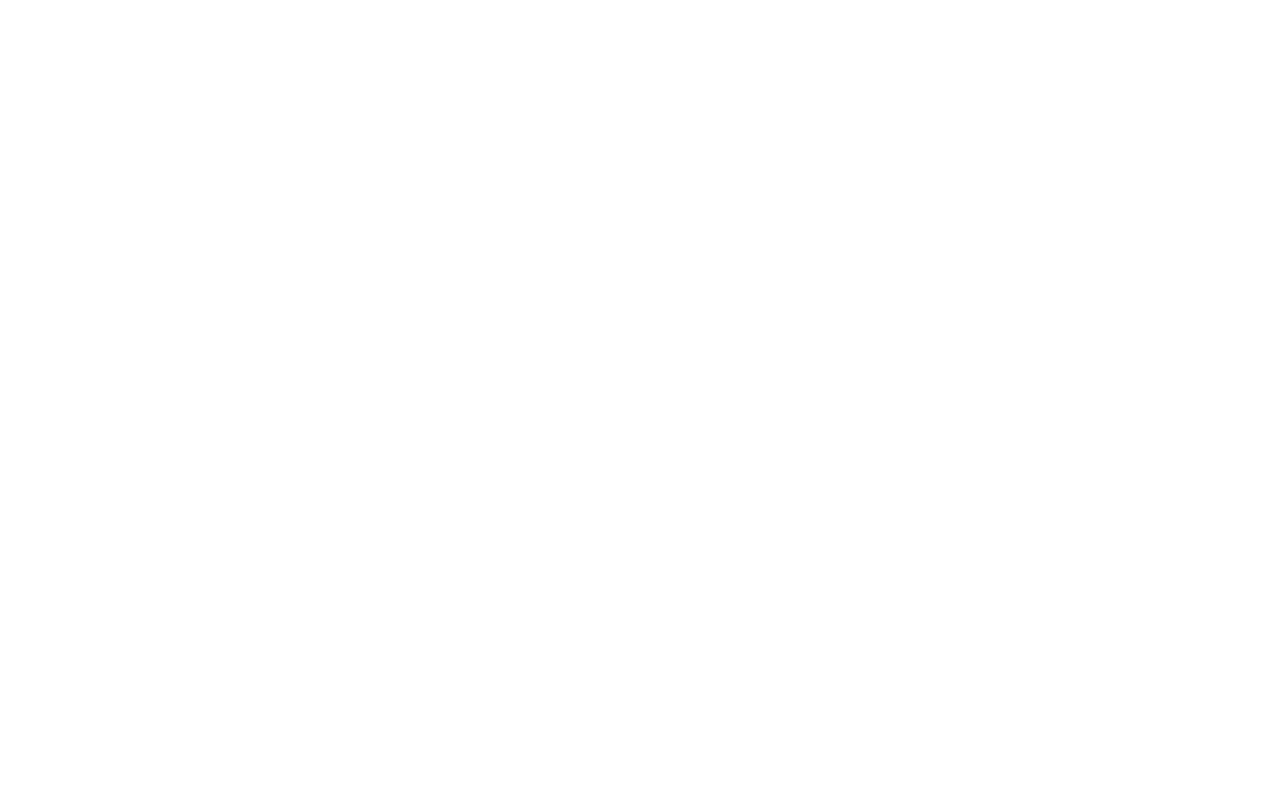
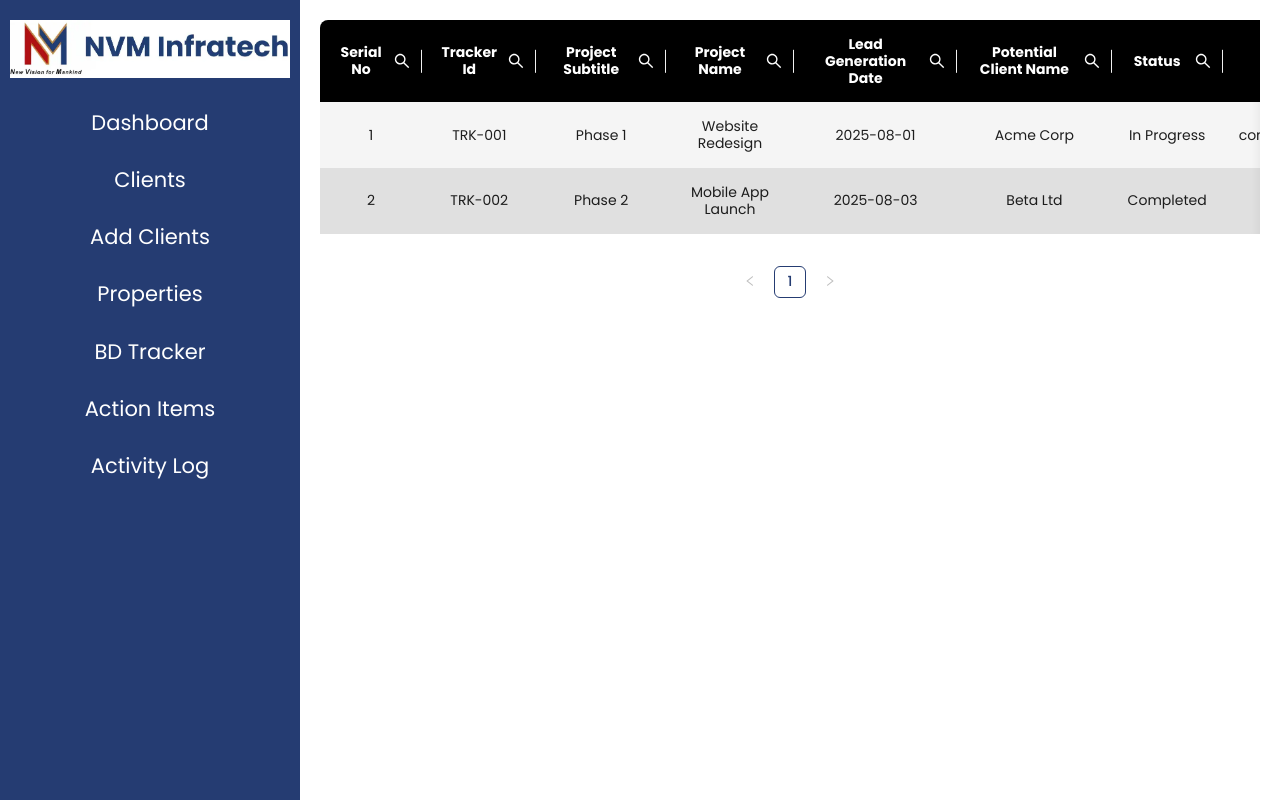
Before and after one commit to GauravUkinkar/nvmcrm-frontend, a React (Vite) app: page /bdTracker in a window 1280 px wide. Before the commit this address had no page. Built offline with nearby package versions, Linux system fonts and the light colour scheme.

Commit message:
properties

```diff
--- a/src/comp/sidebar/Sidebar.jsx
+++ b/src/comp/sidebar/Sidebar.jsx
@@ -19,8 +19,28 @@
       icon: <FaPeopleLine />,
     },
     {
-         name: "Add Clients",
+      name: "Add Clients",
       path: "/addclients",
+      icon: <FaPeopleLine />,
+    },
+    {
+      name: "Properties",
+      path: "/properties",
+      icon: <FaPeopleLine />,
+    },
+    {
+      name: "BD Tracker",
+      path: "/bdTracker",
+      icon: <FaPeopleLine />,
+    },
+    {
+      name: "Action Items",
+      path: "/actionItems",
+      icon: <FaPeopleLine />,
+    },
+    {
+      name: "Activity Log",
+      path: "/activityLogs",
       icon: <FaPeopleLine />,
     }
   ];
--- a/src/comp/table/Table.jsx
+++ b/src/comp/table/Table.jsx
@@ -1,9 +1,9 @@
 import React, { useRef, useState, useMemo } from "react";
 import { Table as AntTable, Input, Button, Space } from "antd";
-import { SearchOutlined } from "@ant-design/icons";
+import { SearchOutlined, EditOutlined, DeleteOutlined } from "@ant-design/icons";
 import Highlighter from "react-highlight-words";
 
-const Table = ({ data, columns }) => {
+const Table = ({ data, columns, showActions = false, onEdit, onDelete }) => {
   const [searchText, setSearchText] = useState("");
   const [searchedColumn, setSearchedColumn] = useState("");
   const [filteredInfo, setFilteredInfo] = useState({});
@@ -24,7 +24,6 @@
     setFilteredInfo(filters);
   };
 
-  // Search filter dropdown
   const getColumnSearchProps = (dataIndex) => ({
     filterDropdown: ({ setSelectedKeys, selectedKeys, confirm, clearFilters }) => (
       <div style={{ padding: 8 }}>
@@ -60,7 +59,7 @@
         </Space>
       </div>
     ),
-    filterIcon: (filtered) => (
+    filterIcon: () => (
       <SearchOutlined style={{ color: "#fff", fontWeight: "bold", fontSize: "16px" }} />
     ),
     onFilter: (value, record) =>
@@ -80,7 +79,6 @@
       ),
   });
 
-  // 🔹 Auto-generate unique-value dropdown filters for each column
   const getColumnValueFilters = (dataIndex) => {
     const uniqueValues = Array.from(
       new Set(
@@ -95,9 +93,8 @@
     }));
   };
 
-  // ✅ Attach BOTH search + dropdown filters to all columns dynamically
   const enhancedColumns = useMemo(() => {
-    return columns.map((col) => ({
+    let updatedCols = columns.map((col) => ({
       ...col,
       align: "center",
       filters: getColumnValueFilters(col.dataIndex),
@@ -109,7 +106,33 @@
           .includes(value.toString().toLowerCase()),
       ...getColumnSearchProps(col.dataIndex),
     }));
-  }, [columns, data, filteredInfo, searchText]);
+
+    // ✅ Add Action column only if showActions=true
+    if (showActions) {
+      updatedCols.push({
+        title: "Action",
+        key: "action",
+        align: "center",
+        render: (_, record) => (
+          <Space>
+            <Button
+              icon={<EditOutlined />}
+              type="link"
+              onClick={() => onEdit?.(record)}
+            />
+            <Button
+              icon={<DeleteOutlined />}
+              type="link"
+              danger
+              onClick={() => onDelete?.(record)}
+            />
+          </Space>
+        ),
+      });
+    }
+
+    return updatedCols;
+  }, [columns, data, filteredInfo, searchText, showActions, onEdit, onDelete]);
 
   return (
     <AntTable
--- /dev/null
+++ b/src/pages/actionItems/ActionItems.jsx
@@ -0,0 +1,69 @@
+import React from "react";
+import Table from "../../comp/table/Table";
+import MainPanel from "../../comp/Main_panel/MainPanel";
+
+const ActionItems = () => {
+  const columns = [
+    { title: "Serial No.", dataIndex: "serialNo", key: "serialNo" },
+    { title: "Project Subtitle", dataIndex: "projectSubtitle", key: "projectSubtitle" },
+    { title: "Project Name", dataIndex: "projectName", key: "projectName" },
+    { title: "Action Item Desc.", dataIndex: "actionItemDesc", key: "actionItemDesc" },
+    { title: "Status", dataIndex: "status", key: "status" },
+    { title: "Estimated Completion Date", dataIndex: "estimatedCompletionDate", key: "estimatedCompletionDate" },
+    { title: "Owner", dataIndex: "owner", key: "owner" },
+    { title: "Comments", dataIndex: "comments", key: "comments" },
+    { title: "Updated by", dataIndex: "updatedBy", key: "updatedBy" },
+    { title: "Update time", dataIndex: "updateTime", key: "updateTime" },
+    { title: "Updated date", dataIndex: "updatedDate", key: "updatedDate" },
+
+  ];
+
+  const data = [
+    {
+      key: "1",
+      serialNo: 1,
+      projectSubtitle: "Phase 1",
+      projectName: "Website Redesign",
+      actionItemDesc: "Update homepage banner",
+      status: "In Progress",
+      estimatedCompletionDate: "2025-08-15",
+      owner: "John Doe",
+      comments: "Waiting for design approval",
+      updatedBy: "ashok_dhas",
+      updateTime: "9:02 AM",
+      updatedDate: "2025-08-08",
+      action: "Edit/Delete",
+    },
+    {
+      key: "2",
+      serialNo: 2,
+      projectSubtitle: "Phase 2",
+      projectName: "Mobile App Launch",
+      actionItemDesc: "Test payment integration",
+      status: "Completed",
+      estimatedCompletionDate: "2025-08-10",
+      owner: "Jane Smith",
+      comments: "All tests passed",
+      updatedBy: "ashok_dhas",
+      updateTime: "8:44 AM",
+      updatedDate: "2025-08-08",
+      action: "Edit/Delete",
+    },
+  ];
+
+  return (
+    <MainPanel>
+      <div>
+        <Table
+          data={data}
+          columns={columns}
+          showActions={true}
+          onEdit={(record) => console.log("Edit", record)}
+          onDelete={(record) => console.log("Delete", record)}
+        />
+      </div>
+    </MainPanel>
+  );
+};
+
+export default ActionItems;
--- a/src/pages/activityLogs/ActivityLogs.jsx
+++ b/src/pages/activityLogs/ActivityLogs.jsx
@@ -1,45 +1,58 @@
-import React from 'react'
-import Table from '../../comp/table/Table';
-import MainPanel from '../../comp/Main_panel/MainPanel';
+import React from "react";
+import Table from "../../comp/table/Table";
+import MainPanel from "../../comp/Main_panel/MainPanel";
 
 const ActivityLogs = () => {
   const columns = [
-        { title: "User", dataIndex: "user", key: "user" },
-        { title: "Login time", dataIndex: "loginTime", key: "loginTime" },
-        { title: "Login date", dataIndex: "loginDate", key: "loginDate" },
-        { title: "Logout time", dataIndex: "logoutTime", key: "logoutTime" },
-
-
+    { title: "Serial No.", dataIndex: "serialNo", key: "serialNo" },
+    { title: "Changed by", dataIndex: "changedBy", key: "changedBy" },
+    { title: "Changed in", dataIndex: "changedIn", key: "changedIn" },
+    { title: "Database Name", dataIndex: "databaseName", key: "databaseName" },
+    {
+      title: "Changed Field Id",
+      dataIndex: "changedFieldId",
+      key: "changedFieldId",
+    },
+    { title: "Changed time", dataIndex: "changedTime", key: "changedTime" },
+    { title: "Changed date", dataIndex: "changedDate", key: "changedDate" },
   ];
 
   const data = [
     {
       key: "1",
-          user: "ashok_dhas",
-          loginTime: "10:28 am",
-          loginDate: "11 Aug 2025",
-          logoutTime: "still logged in",
+      serialNo: 1,
+      changedBy: "ashok_dhas",
+      changedIn: "profession",
+      databaseName: "Client",
+      changedFieldId: "20185830",
+      changedTime: "9:02 AM",
+      changedDate: "2025-08-08",
     },
     {
       key: "2",
-          user: "ashok_dhas",
-          loginTime: "05:33 pm",
-          loginDate: "8 Aug 2025",
-          logoutTime: "still logged in",
+      serialNo: 2,
+      changedBy: "ashok_dhas",
+      changedIn: "broker-code",
+      databaseName: "Client",
+      changedFieldId: "20185830",
+      changedTime: "8:44 AM",
+      changedDate: "2025-08-08",
     },
   ];
+
   return (
-   <>
     <MainPanel>
-    <div >
-      <Table data={data} columns={columns} />
+      <div>
+        <Table
+          data={data}
+          columns={columns}
+          showActions={false}
+          onEdit={(record) => console.log("Edit", record)}
+          onDelete={(record) => console.log("Delete", record)}
+        />
       </div>
     </MainPanel>
+  );
+};
 
-
-
-   </>
-  )
-}
-
-export default ActivityLogs
+export default ActivityLogs;
--- /dev/null
+++ b/src/pages/bdTracker/BDTracker.jsx
@@ -0,0 +1,90 @@
+import React from "react";
+import Table from "../../comp/table/Table";
+import MainPanel from "../../comp/Main_panel/MainPanel";
+
+const BDTracker = () => {
+  const columns = [
+    { title: "Serial No", dataIndex: "serialNo", key: "serialNo" },
+    { title: "Tracker Id", dataIndex: "trackerId", key: "trackerId" },
+    { title: "Project Subtitle", dataIndex: "projectSubtitle", key: "projectSubtitle" },
+    { title: "Project Name", dataIndex: "projectName", key: "projectName" },
+    { title: "Lead Generation Date", dataIndex: "leadGenerationDate", key: "leadGenerationDate" },
+    { title: "Potential Client Name", dataIndex: "potentialClientName", key: "potentialClientName" },
+    { title: "Status", dataIndex: "status", key: "status" },
+    { title: "Email-Id", dataIndex: "emailId", key: "emailId" },
+    { title: "Phone Number", dataIndex: "phoneNumber", key: "phoneNumber" },
+    { title: "Reference (Broker Name)", dataIndex: "referenceBrokerName", key: "referenceBrokerName" },
+    { title: "Comments", dataIndex: "comments", key: "comments" },
+    { title: "Date of Future Contact", dataIndex: "dateOfFutureContact", key: "dateOfFutureContact" },
+    { title: "Marketing Executive", dataIndex: "marketingExecutive", key: "marketingExecutive" },
+    { title: "Date of emailing the Business Proposal to Potential Client", dataIndex: "proposalEmailDate", key: "proposalEmailDate" },
+    { title: "Future date to proceed on Business Proposal", dataIndex: "futureProposalDate", key: "futureProposalDate" },
+    { title: "Updated by", dataIndex: "updatedBy", key: "updatedBy" },
+    { title: "Updated date", dataIndex: "updatedDate", key: "updatedDate" },
+    { title: "Updated time", dataIndex: "updatedTime", key: "updatedTime" },
+
+  ];
+
+  const data = [
+    {
+      key: "1",
+      serialNo: 1,
+      trackerId: "TRK-001",
+      projectSubtitle: "Phase 1",
+      projectName: "Website Redesign",
+      leadGenerationDate: "2025-08-01",
+      potentialClientName: "Acme Corp",
+      status: "In Progress",
+      emailId: "contact@acmecorp.com",
+      phoneNumber: "+1 555-1234",
+      referenceBrokerName: "John Broker",
+      comments: "Awaiting design approval",
+      dateOfFutureContact: "2025-08-15",
+      marketingExecutive: "Jane Smith",
+      proposalEmailDate: "2025-08-02",
+      futureProposalDate: "2025-08-20",
+      updatedBy: "ashok_dhas",
+      updatedDate: "2025-08-08",
+      updatedTime: "09:02 AM",
+
+    },
+    {
+      key: "2",
+      serialNo: 2,
+      trackerId: "TRK-002",
+      projectSubtitle: "Phase 2",
+      projectName: "Mobile App Launch",
+      leadGenerationDate: "2025-08-03",
+      potentialClientName: "Beta Ltd",
+      status: "Completed",
+      emailId: "info@betaltd.com",
+      phoneNumber: "+1 555-5678",
+      referenceBrokerName: "Sarah Broker",
+      comments: "All tests completed",
+      dateOfFutureContact: "2025-08-18",
+      marketingExecutive: "Mark Lee",
+      proposalEmailDate: "2025-08-05",
+      futureProposalDate: "2025-08-22",
+      updatedBy: "ashok_dhas",
+      updatedDate: "2025-08-08",
+      updatedTime: "08:44 AM",
+
+    }
+  ];
+
+  return (
+    <MainPanel>
+      <div>
+        <Table
+          data={data}
+          columns={columns}
+          showActions={true}
+          onEdit={(record) => console.log("Edit", record)}
+          onDelete={(record) => console.log("Delete", record)}
+        />
+      </div>
+    </MainPanel>
+  );
+};
+
+export default BDTracker;
--- /dev/null
+++ b/src/pages/properties/Properties.jsx
@@ -0,0 +1,57 @@
+import React from 'react'
+import Table from "../../comp/table/Table";
+import MainPanel from "../../comp/Main_panel/MainPanel";
+
+const Properties = () => {
+    const columns = [
+        { title: "Serial No.", dataIndex: "serialNo", key: "serialNo" },
+        { title: "Changed by", dataIndex: "changedBy", key: "changedBy" },
+        { title: "Changed in", dataIndex: "changedIn", key: "changedIn" },
+        { title: "Database Name", dataIndex: "databaseName", key: "databaseName" },
+        {
+          title: "Changed Field Id",
+          dataIndex: "changedFieldId",
+          key: "changedFieldId",
+        },
+        { title: "Changed time", dataIndex: "changedTime", key: "changedTime" },
+        { title: "Changed date", dataIndex: "changedDate", key: "changedDate" },
+      ];
+
+      const data = [
+        {
+          key: "1",
+          serialNo: 1,
+          changedBy: "ashok_dhas",
+          changedIn: "profession",
+          databaseName: "Client",
+          changedFieldId: "20185830",
+          changedTime: "9:02 AM",
+          changedDate: "2025-08-08",
+        },
+        {
+          key: "2",
+          serialNo: 2,
+          changedBy: "ashok_dhas",
+          changedIn: "broker-code",
+          databaseName: "Client",
+          changedFieldId: "20185830",
+          changedTime: "8:44 AM",
+          changedDate: "2025-08-08",
+        },
+      ];
+  return (
+    <MainPanel>
+      <div>
+        <Table
+          data={data}
+          columns={columns}
+          showActions={false}
+          onEdit={(record) => console.log("Edit", record)}
+          onDelete={(record) => console.log("Delete", record)}
+        />
+      </div>
+    </MainPanel>
+  )
+}
+
+export default Properties
--- a/src/routes/Route.jsx
+++ b/src/routes/Route.jsx
@@ -1,8 +1,12 @@
 import { lazy } from "react";
+
 
 const Home = lazy(() => import("../pages/Home/Home.jsx"));
 const Dashboard = lazy(() => import("../pages/dashboard/Dashboard.jsx"));
 const ActivityLogs = lazy(() => import("../pages/activityLogs/ActivityLogs.jsx"));
+const ActionItems = lazy(() => import("../pages/actionItems/ActionItems.jsx"));
+const BDTracker = lazy(() => import("../pages/bdTracker/BDTracker.jsx"));
+const Properties = lazy(() => import("../pages/properties/Properties.jsx"));
 
 export const routes = [
   {
@@ -18,6 +22,24 @@
     component: Dashboard,
   },
   {
+    path: "/properties",
+    exact: true,
+    name: "properties",
+    component: Properties,
+  },
+  {
+    path: "/bdTracker",
+    exact: true,
+    name: "bdTracker",
+    component: BDTracker,
+  },
+  {
+    path: "/actionItems",
+    exact: true,
+    name: "actionItems",
+    component: ActionItems,
+  },
+  {
     path: "/activityLogs",
     exact: true,
     name: "activityLogs",
```
Lines whose indentation alone changed are shown as unchanged.
